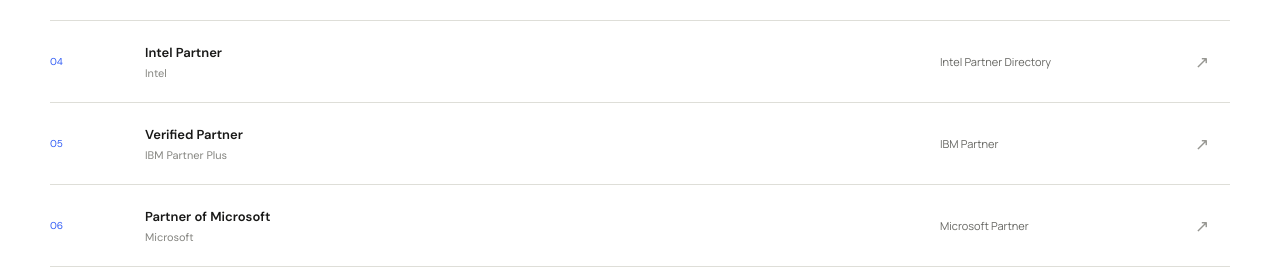
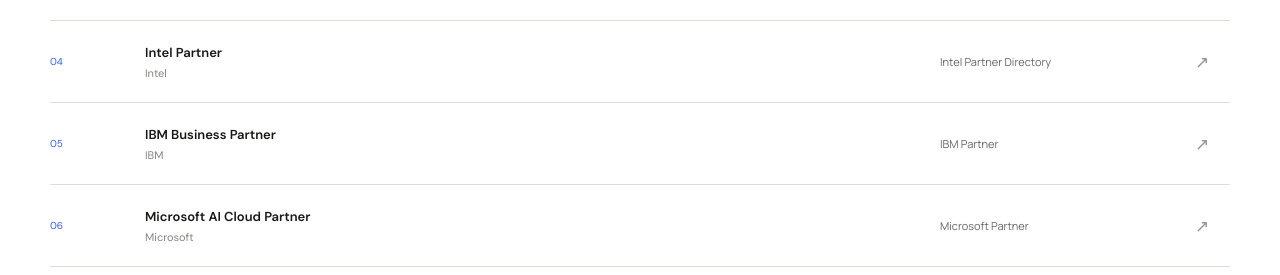
Before and after one commit to Niroop-H/niroop-h-entity, a Next.js app: page / in a window 1280 px wide. Shown: the part 3863-4138 px from the top of the page. Built offline with nearby package versions, Linux system fonts and the light colour scheme.

Commit message:
Update page.tsx

```diff
--- a/app/page.tsx
+++ b/app/page.tsx
@@ -70,15 +70,15 @@
     featured: false,
   },
   {
-    title: "Verified Partner",
-    issuer: "IBM Partner Plus",
+    title: "IBM Business Partner",
+    issuer: "IBM",
     reference: "IBM Partner",
     label: "TECHNOLOGY PARTNER",
     href: "https://www.ibm.com/partnerplus",
     featured: false,
   },
   {
-    title: "Partner of Microsoft",
+    title: "Microsoft AI Cloud Partner",
     issuer: "Microsoft",
     reference: "Microsoft Partner",
     label: "TECHNOLOGY PARTNER",
@@ -100,7 +100,7 @@
     institution: "Christ University, Bangalore",
     qualification: "B.Tech Computer Science & Engineering",
     detail: "Honours: Artificial Intelligence & Machine Learning",
-    period: "2025 — 2029",
+    period: "2025 - 2029",
   },
   {
     institution: "CBSE",
```
